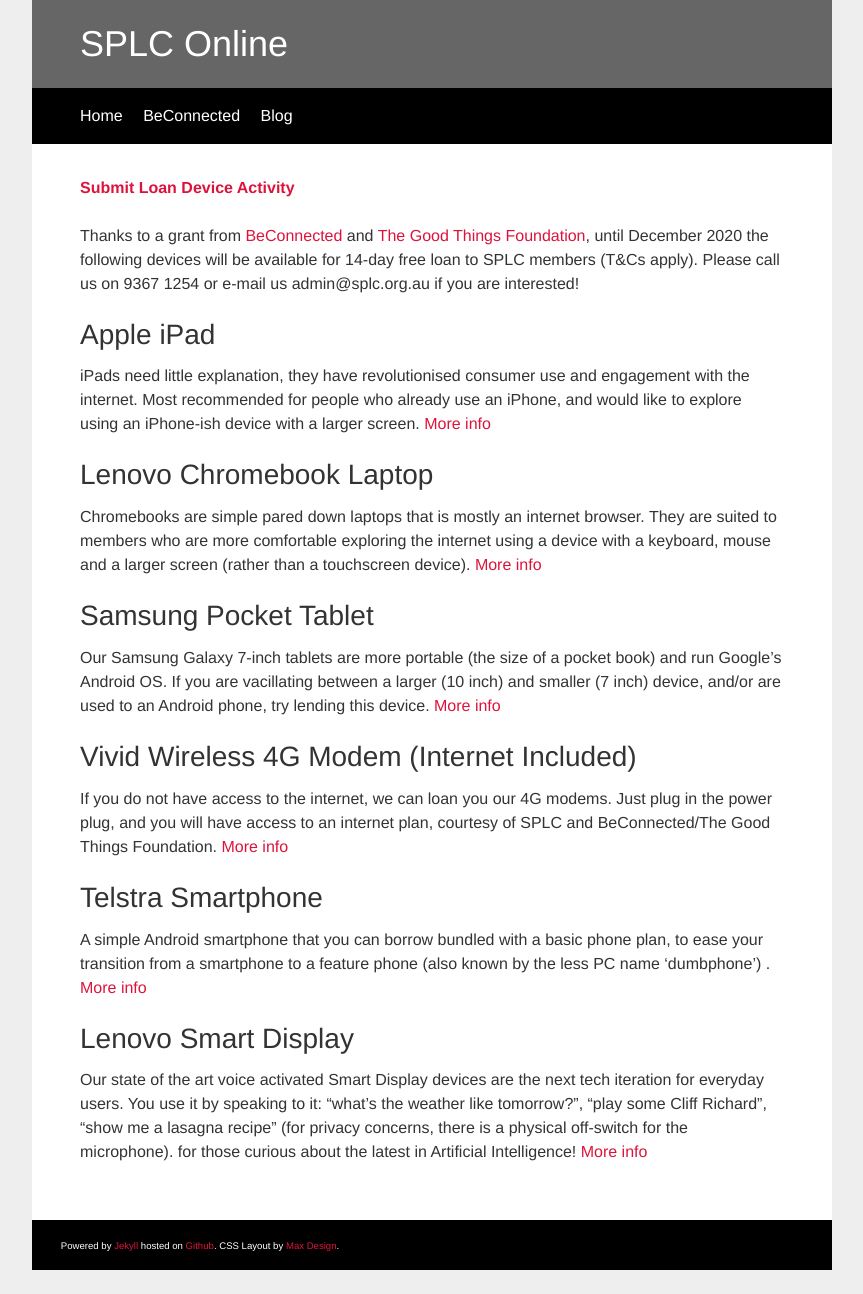
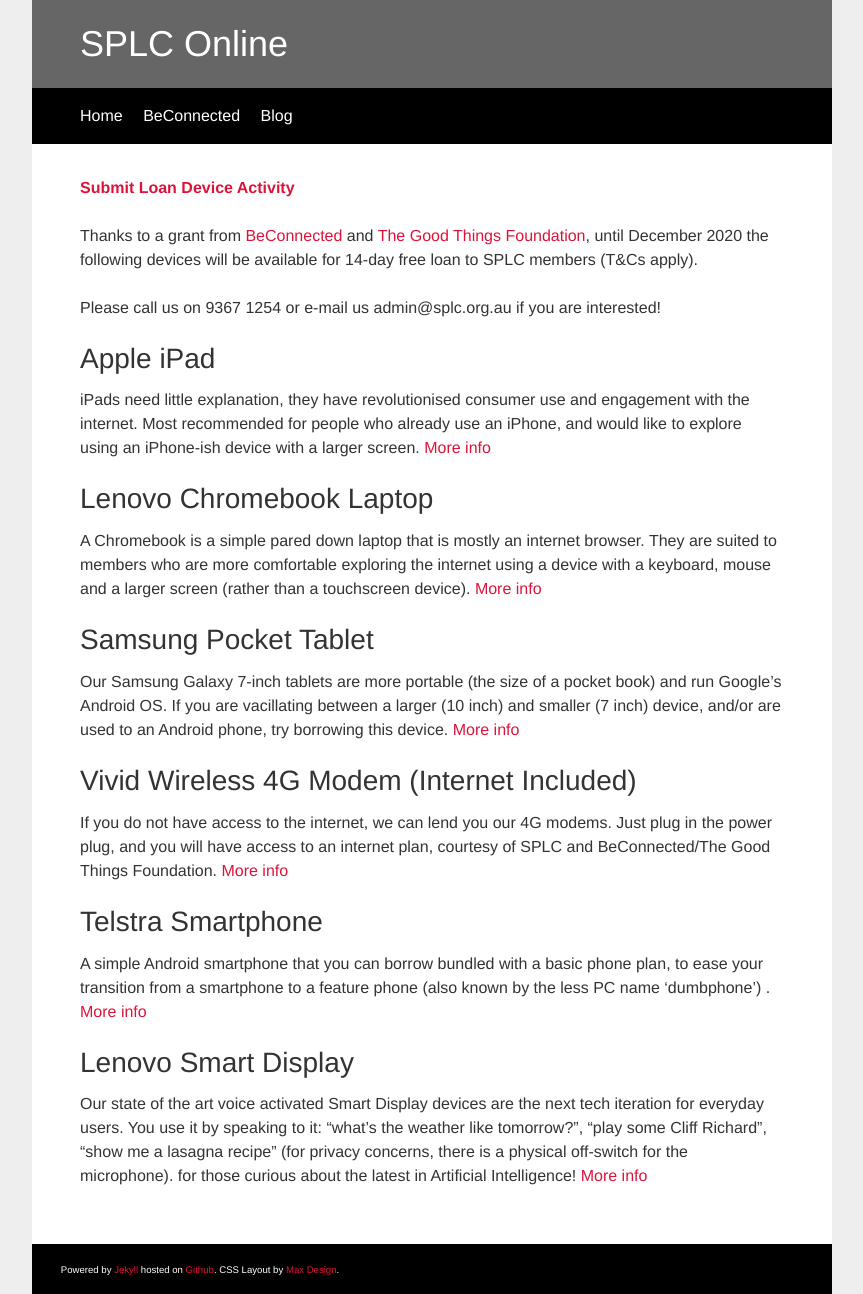
Before and after one commit to auxellbs/splconline.github.io, a Jekyll site: the page built from beconnected/index.md, in a window 1280 px wide. Shown: the whole page, without its empty margins (208-1071 px from the left). Built offline with Jekyll 4.4.1, drawn with Linux system fonts in a browser that asks for light colours; our own code applies the rules of GitHub Pages for plain Markdown files; before the commit the page ends 1270 px from its top, so only the background shows below that.

Commit message:
Update index.md

```diff
--- a/beconnected/index.md
+++ b/beconnected/index.md
@@ -1,18 +1,20 @@
 **[Submit Loan Device Activity](https://docs.google.com/forms/d/e/1FAIpQLSerOBSnY5S3AXEqv4ekHcfaqtJQuh5e2NTAkXLvcG_eif0f6w/viewform?usp=sf_link)**
 
-Thanks to a grant from [BeConnected](https://beconnected.esafety.gov.au/) and [The Good Things Foundation](https://www.goodthingsfoundation.org.au/what-we-do), until December 2020 the following devices will be available for 14-day free loan to SPLC members (T&Cs apply). Please call us on 9367 1254 or e-mail us admin@splc.org.au if you are interested!
+Thanks to a grant from [BeConnected](https://beconnected.esafety.gov.au/) and [The Good Things Foundation](https://www.goodthingsfoundation.org.au/what-we-do), until December 2020 the following devices will be available for 14-day free loan to SPLC members (T&Cs apply).
+
+Please call us on 9367 1254 or e-mail us admin@splc.org.au if you are interested!
 
 ## Apple iPad
 iPads need little explanation, they have revolutionised consumer use and engagement with the internet. Most recommended for people who already use an iPhone, and would like to explore using an iPhone-ish device with a larger screen. [More info](https://www.apple.com/au/ipad-10.2/){:target="_blank"}
 
 ## Lenovo Chromebook Laptop
-Chromebooks are simple pared down laptops that is mostly an internet browser. They are suited to members who are more comfortable exploring the internet using a device with a keyboard, mouse and a larger screen (rather than a touchscreen device). [More info](https://www.lenovo.com/au/en/laptops/lenovo/student-chromebooks/Lenovo-Chromebook-S340-14/p/88LGCS31289){:target="_blank"}
+A Chromebook is a simple pared down laptop that is mostly an internet browser. They are suited to members who are more comfortable exploring the internet using a device with a keyboard, mouse and a larger screen (rather than a touchscreen device). [More info](https://www.lenovo.com/au/en/laptops/lenovo/student-chromebooks/Lenovo-Chromebook-S340-14/p/88LGCS31289){:target="_blank"}
 
 ## Samsung Pocket Tablet
-Our Samsung Galaxy 7-inch tablets are more portable (the size of a pocket book) and run Google's Android OS. If you are vacillating between a larger (10 inch) and smaller (7 inch) device, and/or are used to an Android phone, try lending this device. [More info](https://www.gsmarena.com/samsung_galaxy_tab_a_7_0_(2016)-7880.php){:target="_blank"}
+Our Samsung Galaxy 7-inch tablets are more portable (the size of a pocket book) and run Google's Android OS. If you are vacillating between a larger (10 inch) and smaller (7 inch) device, and/or are used to an Android phone, try borrowing this device. [More info](https://www.gsmarena.com/samsung_galaxy_tab_a_7_0_(2016)-7880.php){:target="_blank"}
 
 ## Vivid Wireless 4G Modem (Internet Included)
-If you do not have access to the internet, we can loan you our 4G modems. Just plug in the power plug, and you will have access to an internet plan, courtesy of SPLC and BeConnected/The Good Things Foundation. [More info](https://www.mwave.com.au/product/huawei-b315-4g-wireless-lte-cpe-gateway-router-ac03948){:target="_blank"}
+If you do not have access to the internet, we can lend you our 4G modems. Just plug in the power plug, and you will have access to an internet plan, courtesy of SPLC and BeConnected/The Good Things Foundation. [More info](https://www.mwave.com.au/product/huawei-b315-4g-wireless-lte-cpe-gateway-router-ac03948){:target="_blank"}
 
 ## Telstra Smartphone
 A simple Android smartphone that you can borrow bundled with a basic phone plan, to ease your transition from a smartphone to a feature phone (also known by the less PC name 'dumbphone') . [More info](http://www.ztemobiles.com.au/A3_2019T.htm){:target="_blank"}
```
